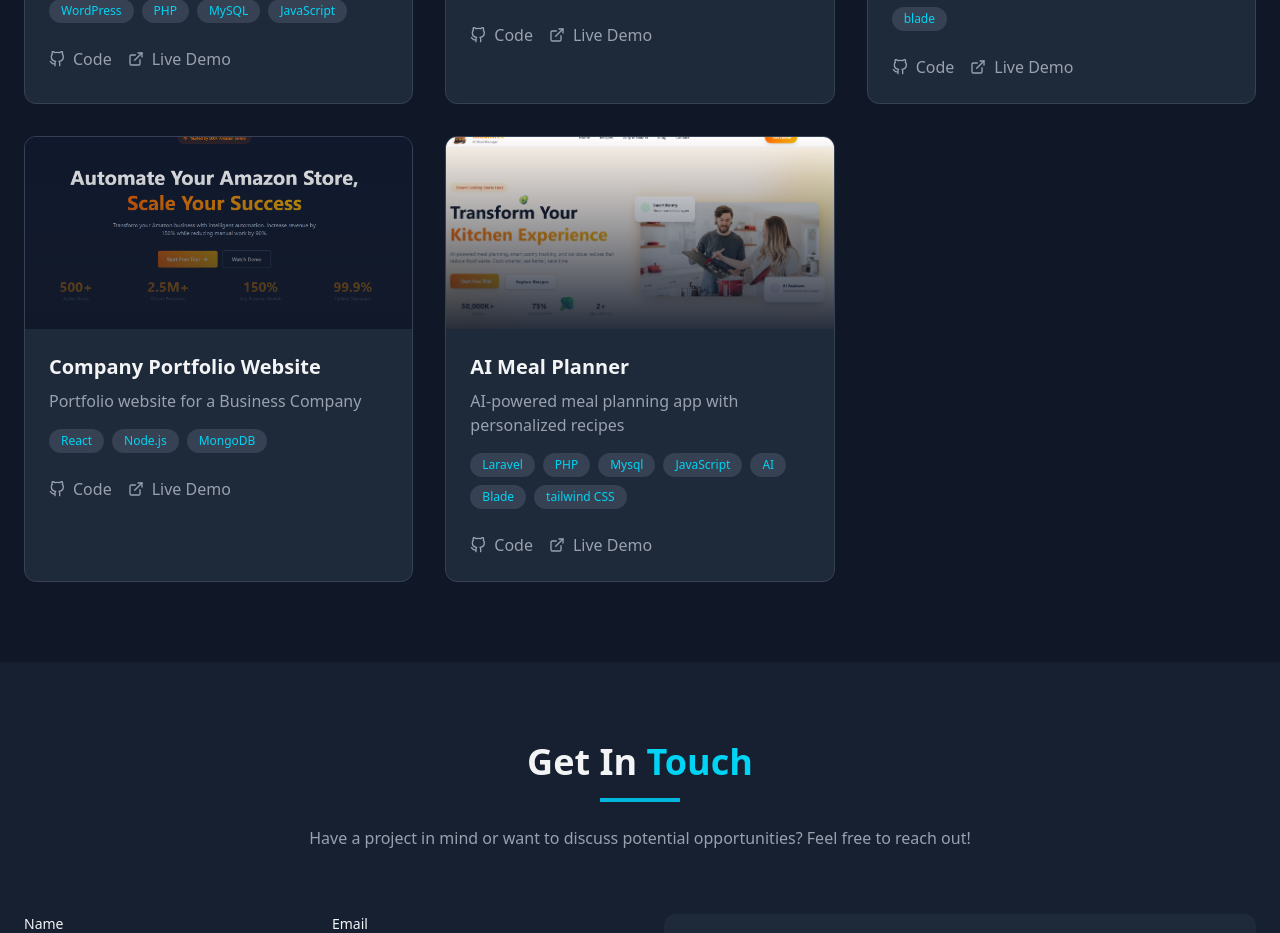
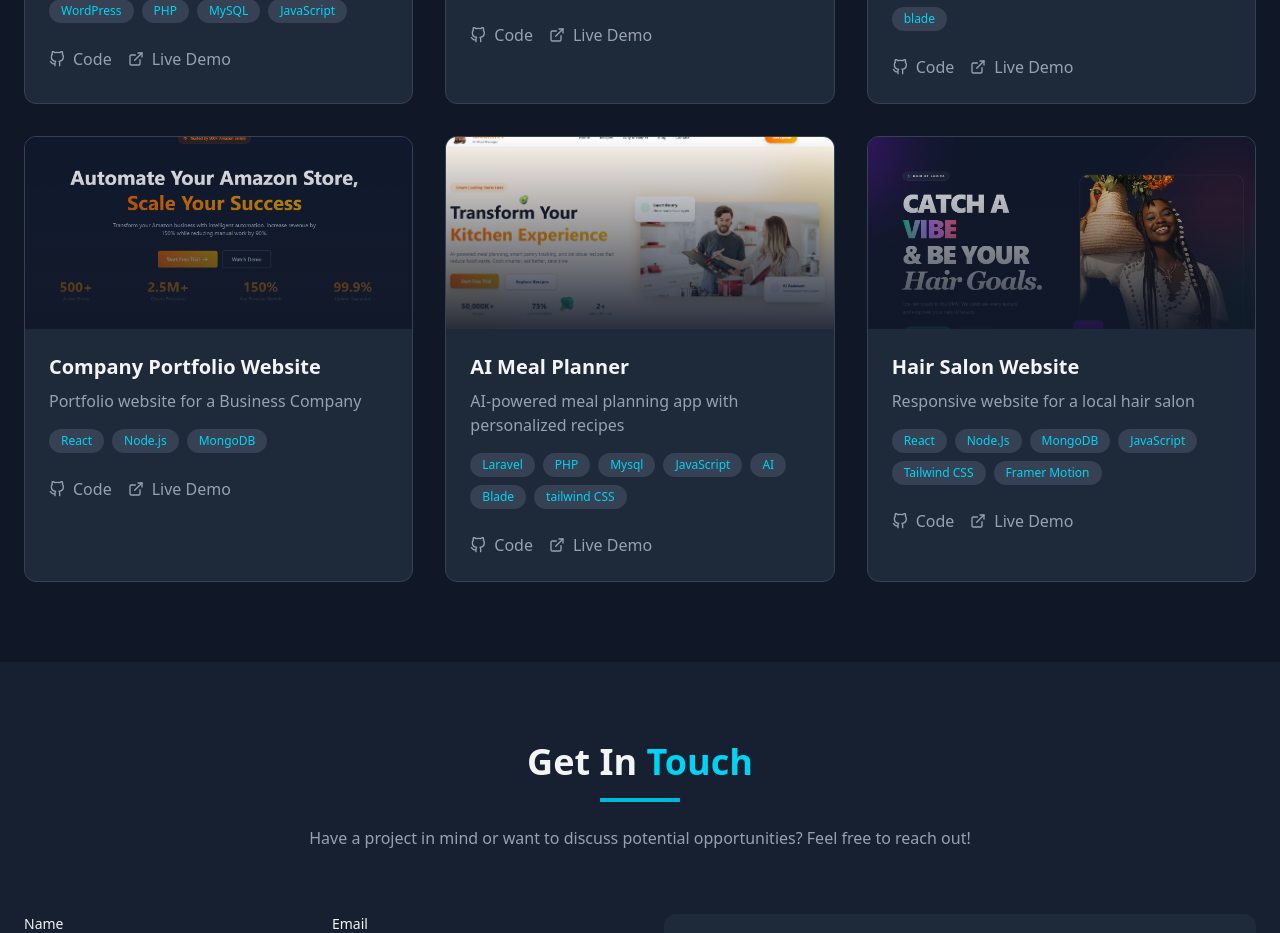
Before and after one commit to mohimanul15/portfolio, a React (Vite) app: page / in a window 1280 px wide. Shown: the part 3860-4793 px from the top of the page. Built offline with nearby package versions, Linux system fonts and the light colour scheme.

Commit message:
Project update

```diff
--- a/src/App.jsx
+++ b/src/App.jsx
@@ -4,6 +4,7 @@ import Logo from './assets/M dev.png';
 import Drone from '/drone.png';
 import Fiqfy from '/fiqfy.png';
 import Mealmet from '/mealmet.png';
+import HairBySadia from '/hair-by-sadia.png';
 import {
   FiGithub,
   FiLinkedin,
@@ -107,6 +108,15 @@ const projects = [
     image: Mealmet,
     github: "https://github.com/mohimanul15/laravel-mealmet",
     live: "https://mealmet.free.nf/"
+  },
+  {
+    id: 9,
+    title: "Hair Salon Website",
+    description: "Responsive website for a local hair salon",
+    tags: ["React", "Node.Js", "MongoDB", "JavaScript", "Tailwind CSS","Framer Motion"],
+    image: HairBySadia,
+    github: "https://github.com/mohimanul15/hair-by-sadia",
+    live: "https://hair-by-sadia.vercel.app/"
   }
 ];
 
```
Also changed, not shown: public/hair-by-sadia.png (added).
